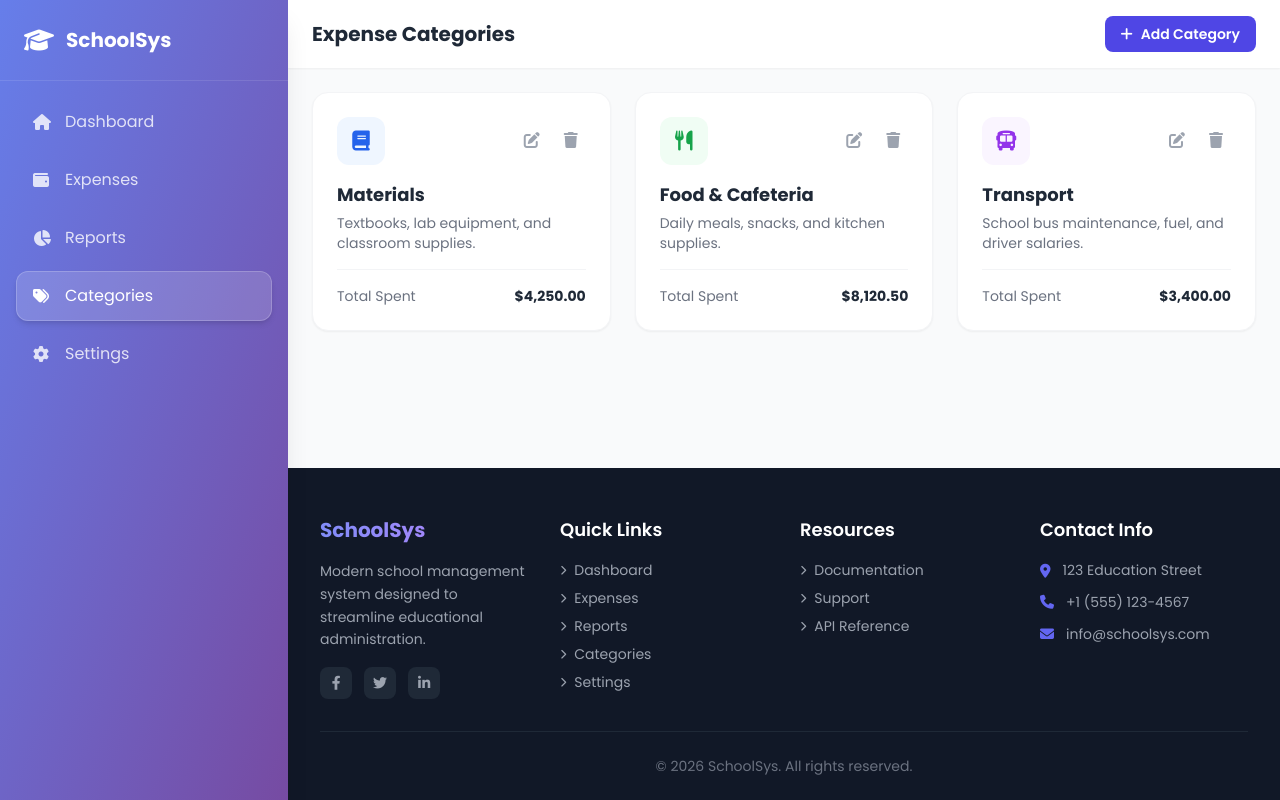
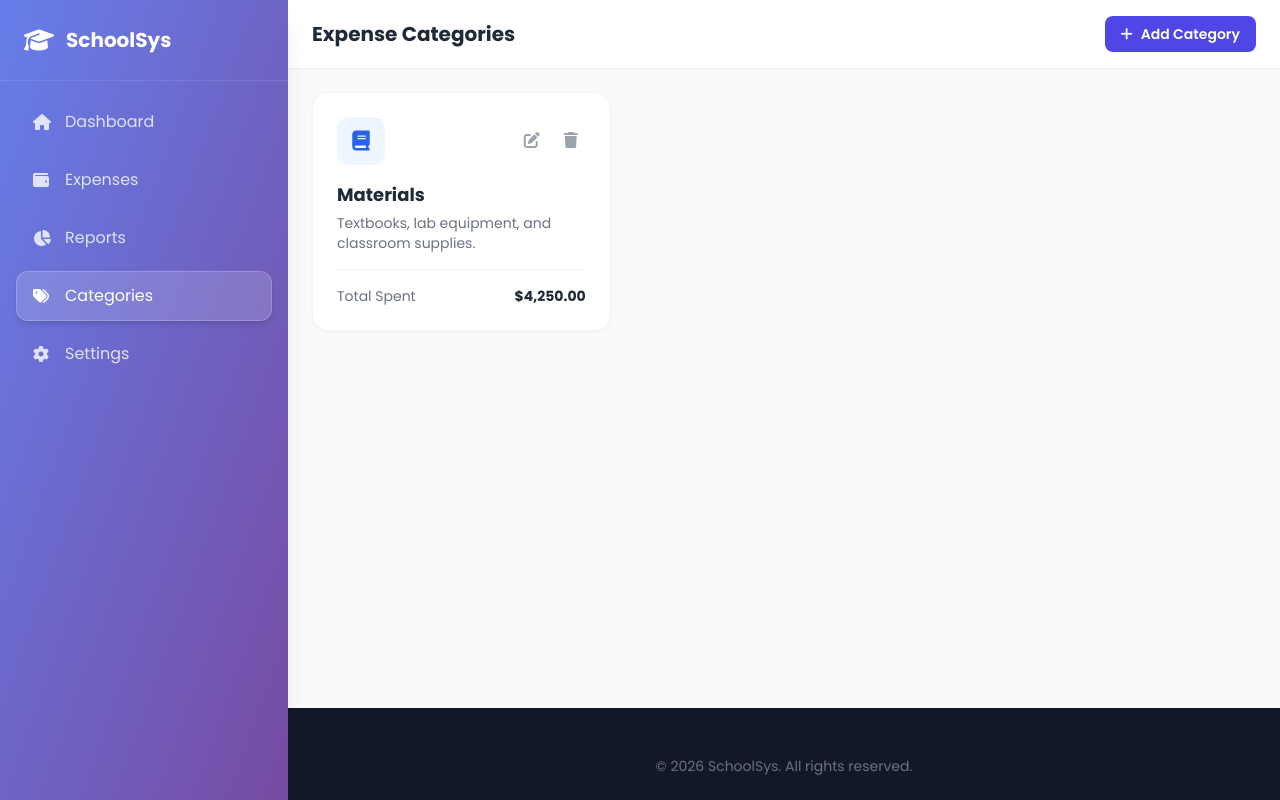
Before and after one commit to Muhammad-Munsif/New-folder, a plain HTML site: page frontend/pages/categories.html in a window 1280 px wide. Drawn offline with nearby package versions, Linux system fonts and the light colour scheme.

```diff
--- a/frontend/pages/categories.html
+++ b/frontend/pages/categories.html
@@ -21,7 +21,7 @@
             <a href="expenses.html" class="flex items-center gap-3 px-4 py-3 rounded-xl text-white/80 hover:bg-white/10 hover:text-white border border-transparent transition-all hover:translate-x-1"><i class="fas fa-wallet w-5"></i><span>Expenses</span></a>
             <a href="reports.html" class="flex items-center gap-3 px-4 py-3 rounded-xl text-white/80 hover:bg-white/10 hover:text-white border border-transparent transition-all hover:translate-x-1"><i class="fas fa-chart-pie w-5"></i><span>Reports</span></a>
             <a href="categories.html" class="flex items-center gap-3 px-4 py-3 rounded-xl bg-white/15 text-white border border-white/20 shadow-md transition-all"><i class="fas fa-tags w-5"></i><span>Categories</span></a>
-            <a href="settings.html" class="flex items-center gap-3 px-4 py-3 rounded-xl text-white/80 hover:bg-white/10 hover:text-white border border-transparent transition-all hover:translate-x-1"><i class="fas fa-cog w-5"></i><span>Settings</span></a>
+            <a href="settings.html" data-role-required="admin" class="flex items-center gap-3 px-4 py-3 rounded-xl text-white/80 hover:bg-white/10 hover:text-white border border-transparent transition-all hover:translate-x-1"><i class="fas fa-cog w-5"></i><span>Settings</span></a>
         </nav>
     </aside>
 
@@ -32,7 +32,9 @@
                     <button id="mobileToggle" class="lg:hidden text-gray-600 hover:text-gray-900 focus:outline-none text-xl"><i class="fas fa-bars"></i></button>
                     <h2 class="text-lg sm:text-xl font-bold text-gray-800">Expense Categories</h2>
                 </div>
-                <button class="bg-indigo-600 hover:bg-indigo-700 text-white px-4 py-2 rounded-lg text-sm font-semibold transition-colors flex items-center gap-2"><i class="fas fa-plus"></i> <span class="hidden sm:inline">Add Category</span></button>
+                <button data-modal-target="add-category-modal" data-role-required="admin" class="bg-indigo-600 hover:bg-indigo-700 text-white px-4 py-2 rounded-lg text-sm font-semibold transition-colors flex items-center gap-2">
+                    <i class="fas fa-plus"></i> <span class="hidden sm:inline">Add Category</span>
+                </button>
             </div>
         </header>
 
@@ -41,7 +43,7 @@
                 <div class="bg-white rounded-2xl shadow-sm border border-gray-100 p-6 flex flex-col hover:shadow-md transition-shadow">
                     <div class="flex items-center justify-between mb-4">
                         <div class="w-12 h-12 bg-blue-50 text-blue-600 rounded-xl flex items-center justify-center text-xl"><i class="fas fa-book"></i></div>
-                        <div class="flex gap-2">
+                        <div class="flex gap-2" data-role-required="admin">
                             <button class="text-gray-400 hover:text-blue-600 transition-colors p-2"><i class="fas fa-edit"></i></button>
                             <button class="text-gray-400 hover:text-red-600 transition-colors p-2"><i class="fas fa-trash"></i></button>
                         </div>
@@ -52,82 +54,30 @@
                         <span class="text-gray-500">Total Spent</span><span class="font-bold text-gray-800">$4,250.00</span>
                     </div>
                 </div>
-                <div class="bg-white rounded-2xl shadow-sm border border-gray-100 p-6 flex flex-col hover:shadow-md transition-shadow">
-                    <div class="flex items-center justify-between mb-4">
-                        <div class="w-12 h-12 bg-green-50 text-green-600 rounded-xl flex items-center justify-center text-xl"><i class="fas fa-utensils"></i></div>
-                        <div class="flex gap-2">
-                            <button class="text-gray-400 hover:text-blue-600 transition-colors p-2"><i class="fas fa-edit"></i></button>
-                            <button class="text-gray-400 hover:text-red-600 transition-colors p-2"><i class="fas fa-trash"></i></button>
-                        </div>
-                    </div>
-                    <h3 class="text-lg font-bold text-gray-800 mb-1">Food & Cafeteria</h3>
-                    <p class="text-sm text-gray-500 mb-4 flex-1">Daily meals, snacks, and kitchen supplies.</p>
-                    <div class="pt-4 border-t border-gray-100 flex justify-between items-center text-sm">
-                        <span class="text-gray-500">Total Spent</span><span class="font-bold text-gray-800">$8,120.50</span>
-                    </div>
-                </div>
-                <div class="bg-white rounded-2xl shadow-sm border border-gray-100 p-6 flex flex-col hover:shadow-md transition-shadow">
-                    <div class="flex items-center justify-between mb-4">
-                        <div class="w-12 h-12 bg-purple-50 text-purple-600 rounded-xl flex items-center justify-center text-xl"><i class="fas fa-bus"></i></div>
-                        <div class="flex gap-2">
-                            <button class="text-gray-400 hover:text-blue-600 transition-colors p-2"><i class="fas fa-edit"></i></button>
-                            <button class="text-gray-400 hover:text-red-600 transition-colors p-2"><i class="fas fa-trash"></i></button>
-                        </div>
-                    </div>
-                    <h3 class="text-lg font-bold text-gray-800 mb-1">Transport</h3>
-                    <p class="text-sm text-gray-500 mb-4 flex-1">School bus maintenance, fuel, and driver salaries.</p>
-                    <div class="pt-4 border-t border-gray-100 flex justify-between items-center text-sm">
-                        <span class="text-gray-500">Total Spent</span><span class="font-bold text-gray-800">$3,400.00</span>
-                    </div>
-                </div>
             </div>
         </main>
 
         <!-- FOOTER -->
         <footer class="bg-gray-900 text-white pt-12 pb-6 mt-auto">
-            <div class="max-w-7xl mx-auto px-4 sm:px-6 lg:px-8">
-                <div class="grid grid-cols-1 md:grid-cols-2 lg:grid-cols-4 gap-8 mb-8">
-                    <div>
-                        <h3 class="text-xl font-bold bg-gradient-to-r from-indigo-400 to-purple-400 bg-clip-text text-transparent mb-4">SchoolSys</h3>
-                        <p class="text-gray-400 text-sm leading-relaxed mb-4">Modern school management system designed to streamline educational administration.</p>
-                        <div class="flex gap-3">
-                            <a href="#" class="w-8 h-8 rounded-lg bg-gray-800 flex items-center justify-center text-gray-400 hover:bg-indigo-600 hover:text-white transition-colors"><i class="fab fa-facebook-f text-sm"></i></a>
-                            <a href="#" class="w-8 h-8 rounded-lg bg-gray-800 flex items-center justify-center text-gray-400 hover:bg-indigo-600 hover:text-white transition-colors"><i class="fab fa-twitter text-sm"></i></a>
-                            <a href="#" class="w-8 h-8 rounded-lg bg-gray-800 flex items-center justify-center text-gray-400 hover:bg-indigo-600 hover:text-white transition-colors"><i class="fab fa-linkedin-in text-sm"></i></a>
-                        </div>
-                    </div>
-                    <div>
-                        <h4 class="text-lg font-semibold mb-4 text-white">Quick Links</h4>
-                        <ul class="space-y-2 text-sm text-gray-400">
-                            <li><a href="../index.html" class="hover:text-indigo-400 transition-colors flex items-center gap-2"><i class="fas fa-chevron-right text-[10px]"></i> Dashboard</a></li>
-                            <li><a href="expenses.html" class="hover:text-indigo-400 transition-colors flex items-center gap-2"><i class="fas fa-chevron-right text-[10px]"></i> Expenses</a></li>
-                            <li><a href="reports.html" class="hover:text-indigo-400 transition-colors flex items-center gap-2"><i class="fas fa-chevron-right text-[10px]"></i> Reports</a></li>
-                            <li><a href="categories.html" class="hover:text-indigo-400 transition-colors flex items-center gap-2"><i class="fas fa-chevron-right text-[10px]"></i> Categories</a></li>
-                            <li><a href="settings.html" class="hover:text-indigo-400 transition-colors flex items-center gap-2"><i class="fas fa-chevron-right text-[10px]"></i> Settings</a></li>
-                        </ul>
-                    </div>
-                    <div>
-                        <h4 class="text-lg font-semibold mb-4 text-white">Resources</h4>
-                        <ul class="space-y-2 text-sm text-gray-400">
-                            <li><a href="#" class="hover:text-indigo-400 transition-colors flex items-center gap-2"><i class="fas fa-chevron-right text-[10px]"></i> Documentation</a></li>
-                            <li><a href="#" class="hover:text-indigo-400 transition-colors flex items-center gap-2"><i class="fas fa-chevron-right text-[10px]"></i> Support</a></li>
-                            <li><a href="#" class="hover:text-indigo-400 transition-colors flex items-center gap-2"><i class="fas fa-chevron-right text-[10px]"></i> API Reference</a></li>
-                        </ul>
-                    </div>
-                    <div>
-                        <h4 class="text-lg font-semibold mb-4 text-white">Contact Info</h4>
-                        <ul class="space-y-3 text-sm text-gray-400">
-                            <li class="flex items-start gap-3"><i class="fas fa-map-marker-alt text-indigo-500 mt-1"></i> <span>123 Education Street</span></li>
-                            <li class="flex items-center gap-3"><i class="fas fa-phone text-indigo-500"></i> <span>+1 (555) 123-4567</span></li>
-                            <li class="flex items-center gap-3"><i class="fas fa-envelope text-indigo-500"></i> <span>info@schoolsys.com</span></li>
-                        </ul>
-                    </div>
+            <div class="text-center text-sm text-gray-500"><p>&copy; 2026 SchoolSys. All rights reserved.</p></div>
+        </footer>
+    </div>
+
+    <!-- MODAL -->
+    <div id="add-category-modal" class="modal-overlay fixed inset-0 z-[100] flex items-center justify-center hidden bg-black/50 backdrop-blur-sm transition-opacity">
+        <div class="bg-white rounded-2xl shadow-xl w-full max-w-md mx-4 overflow-hidden transform transition-all">
+            <div class="flex justify-between items-center p-5 border-b border-gray-100">
+                <h3 class="text-lg font-bold text-gray-800">Add New Category</h3>
+                <button data-modal-close class="text-gray-400 hover:text-gray-700"><i class="fas fa-times"></i></button>
+            </div>
+            <form class="modal-form p-5 space-y-4">
+                <div><label class="block text-sm font-medium text-gray-700 mb-1">Category Name</label><input type="text" required class="w-full px-4 py-2 border border-gray-300 rounded-lg outline-none"></div>
+                <div class="pt-4 flex gap-3">
+                    <button type="button" data-modal-close class="flex-1 px-4 py-2 border text-gray-700 rounded-lg font-semibold hover:bg-gray-50">Cancel</button>
+                    <button type="submit" class="flex-1 px-4 py-2 bg-indigo-600 text-white rounded-lg font-semibold hover:bg-indigo-700">Save</button>
                 </div>
-                <div class="border-t border-gray-800 pt-6 text-center text-sm text-gray-500">
-                    <p>&copy; 2026 SchoolSys. All rights reserved.</p>
-                </div>
-            </div>
-        </footer>
+            </form>
+        </div>
     </div>
     <script src="../main.js"></script>
 </body>
```
